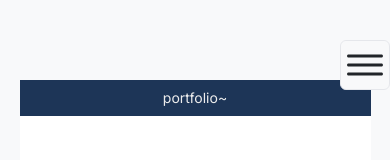
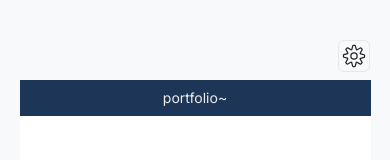
Before and after one commit to MeinardEdrei/Portfolio-Website, a Next.js app: page /Portfolio in a window 390 px wide. Shown: the top 160 px of the page. Built offline with nearby package versions, Linux system fonts and the light colour scheme.

Commit message:
🎨 Changed settings icon

```diff
--- a/app/components/Header.js
+++ b/app/components/Header.js
@@ -1,5 +1,5 @@
 'use client'
-import { IoIosMenu } from "react-icons/io";
+import { CiSettings } from "react-icons/ci";
 import { IoIosClose } from "react-icons/io";
 import { useState } from 'react';
 import Link from "next/link";
@@ -15,8 +15,8 @@ const Header = () => {
           <Link href="/Portfolio">PORTFOLIO (J)</Link>
           <Link href="/Contact">CONTACT (L)</Link>
         </div>
-        <div className="fixed top-10 border-[1px] right-0 rounded-md bg-[var(--background)] md:hidden flex place-self-end">
-          <button onClick={() => setMenuOpen(true)} className={menuOpen ? `hidden` : ``}><IoIosMenu className="text-5xl" /></button>
+        <div className="fixed top-10 border-[1px] right-5 rounded-md bg-[var(--background)] md:hidden flex place-self-end">
+          <button onClick={() => setMenuOpen(true)} className={menuOpen ? `hidden` : ``}><CiSettings className="text-3xl" /></button>
         </div>
       </section>
       <div className={`fixed top-0 right-0 z-10 flex flex-col bg-[var(--background)] h-screen p-16 gap-10
```
